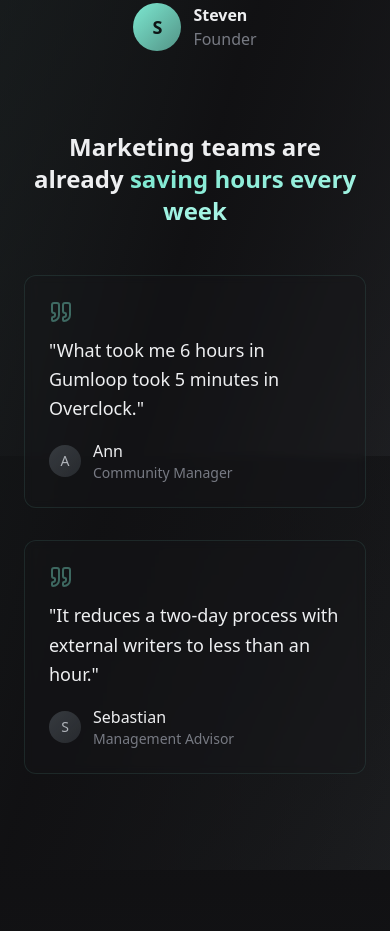
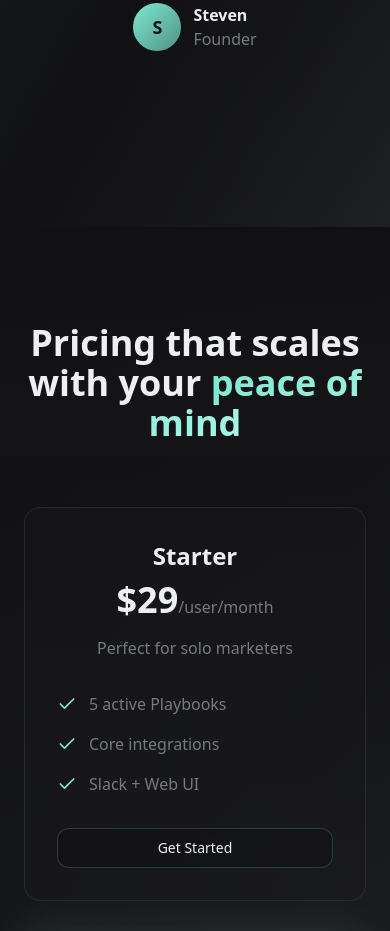
Before and after one commit to aleib/overclock-reimagined-98, a React (Vite) app: page / in a window 390 px wide. Shown: the part 2920-3851 px from the top of the page. Built offline with nearby package versions, Linux system fonts and the light colour scheme; the HTML template or start-up script is replaced by a standard one.

Commit message:
Remove secondary quotes and text

```diff
--- a/src/components/sections/SocialProof.tsx
+++ b/src/components/sections/SocialProof.tsx
@@ -7,19 +7,6 @@ const SocialProof = () => {
     title: "Founder",
     description: "Overclock handles my competitor tracking and content distribution, giving me back 15+ hours per week."
   };
-
-  const supportingTestimonials = [
-    {
-      quote: "What took me 6 hours in Gumloop took 5 minutes in Overclock.",
-      author: "Ann",
-      title: "Community Manager"
-    },
-    {
-      quote: "It reduces a two-day process with external writers to less than an hour.",
-      author: "Sebastian",
-      title: "Management Advisor"
-    }
-  ];
 
   return (
     <section className="py-24 px-6 bg-gradient-to-br from-primary/5 via-background to-secondary/5">
@@ -45,35 +32,6 @@ const SocialProof = () => {
             </div>
           </div>
         </div>
-
-        {/* Supporting Testimonials */}
-        <div className="text-center mb-12">
-          <h3 className="text-2xl font-semibold text-foreground mb-2">
-            Marketing teams are already <span className="gradient-text">saving hours every week</span>
-          </h3>
-        </div>
-
-        <div className="grid md:grid-cols-2 gap-8 max-w-4xl mx-auto">
-          {supportingTestimonials.map((testimonial, index) => (
-            <div key={index} className="relative">
-              <div className="bg-card/30 backdrop-blur-sm rounded-xl p-6 border border-primary/10 hover:border-primary/20 transition-all duration-300">
-                <Quote className="w-6 h-6 text-primary/40 mb-3" />
-                <blockquote className="text-lg font-medium text-foreground mb-4 leading-relaxed">
-                  "{testimonial.quote}"
-                </blockquote>
-                <div className="flex items-center space-x-3">
-                  <div className="w-8 h-8 rounded-full bg-gradient-to-br from-secondary to-secondary/60 flex items-center justify-center text-secondary-foreground font-medium text-sm">
-                    {testimonial.author.charAt(0)}
-                  </div>
-                  <div>
-                    <div className="font-medium text-foreground">{testimonial.author}</div>
-                    <div className="text-sm text-muted-foreground">{testimonial.title}</div>
-                  </div>
-                </div>
-              </div>
-            </div>
-          ))}
-        </div>
       </div>
     </section>
   );
```
